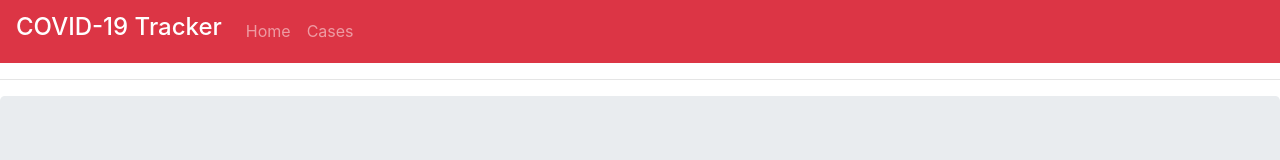
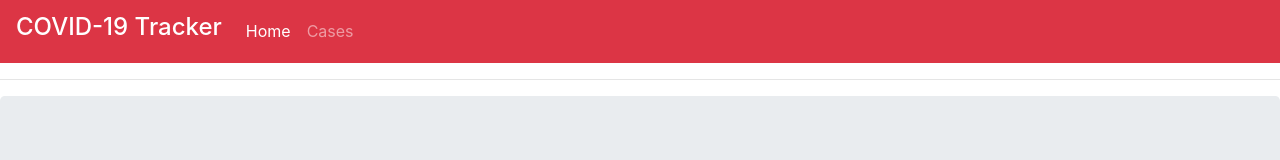
Before and after one commit to SergeantAvocado/CV19tracker, an Angular app: page / in a window 1280 px wide. Shown: the top 160 px of the page. Built offline with nearby package versions, Linux system fonts and the light colour scheme.

Commit message:
nav link activation

```diff
--- a/src/app/components/navbar/navbar.component.html
+++ b/src/app/components/navbar/navbar.component.html
@@ -5,8 +5,8 @@
     </button>
     <div class="collapse navbar-collapse" id="navbarNavAltMarkup">
       <div class="navbar-nav">
-        <a class="nav-item nav-link" routerLinkActive="active-link" [routerLinkActiveOptions]="{exact:true}" routerLink="/">Home</a>
-        <a class="nav-item nav-link" routerLinkActive="active-link" [routerLinkActiveOptions]="{exact:true}" routerLink="/cases">Cases</a>
+        <a class="nav-item nav-link" routerLinkActive="active current" [routerLinkActiveOptions]="{exact:true}" routerLink="/">Home</a>
+        <a class="nav-item nav-link" routerLinkActive="active current" [routerLinkActiveOptions]="{exact:true}" routerLink="/cases">Cases</a>
       </div>
     </div>
   </nav>
```
